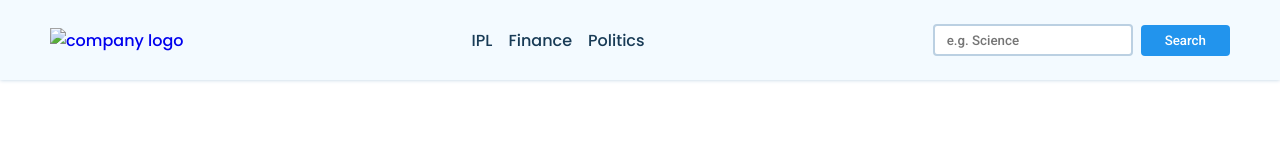
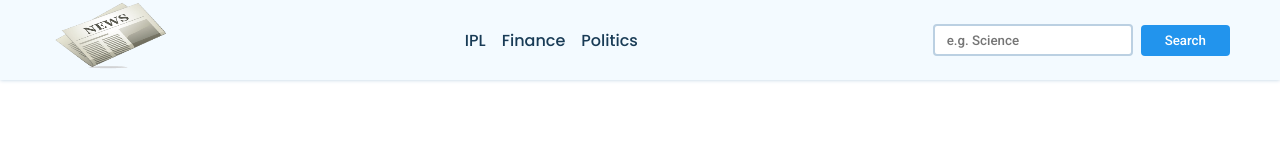
Before and after one commit to JatinKalra11/NewsApi, a plain HTML site: page index.html in a window 1280 px wide. Drawn offline with Linux system fonts and the light colour scheme; no server answers.

Commit message:
Update index.html

```diff
--- a/index.html
+++ b/index.html
@@ -12,7 +12,7 @@
     <nav>
         <div class="main-nav container flex">
             <a href="#" onclick="reload()" class="company-logo">
-                <img src="./assets/Newspaper-PNG-Clipart.png" alt="company logo" width="75px" height="75px">
+                <img src="./Newspaper-PNG-Clipart.png" alt="company logo" width="75px" height="75px">
             </a>
             <div class="nav-links">
                 <ul class="flex">
```
